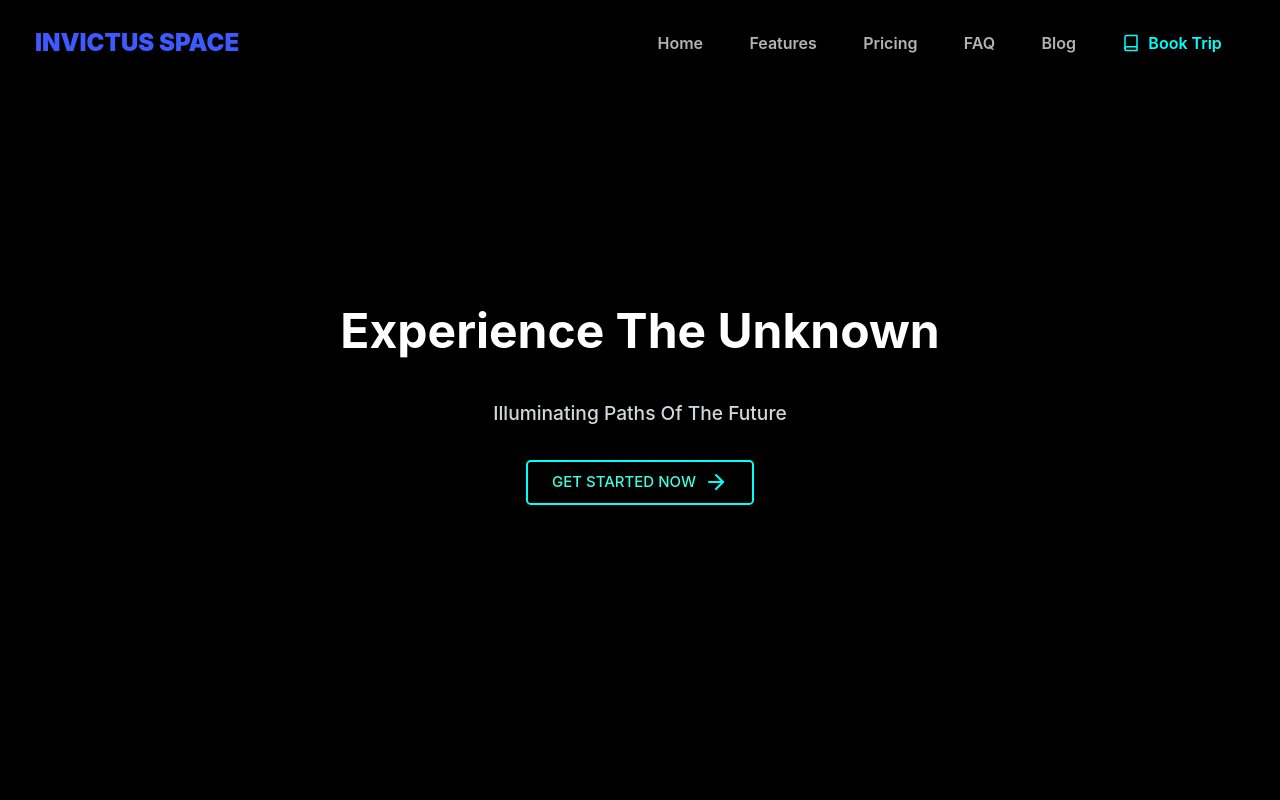
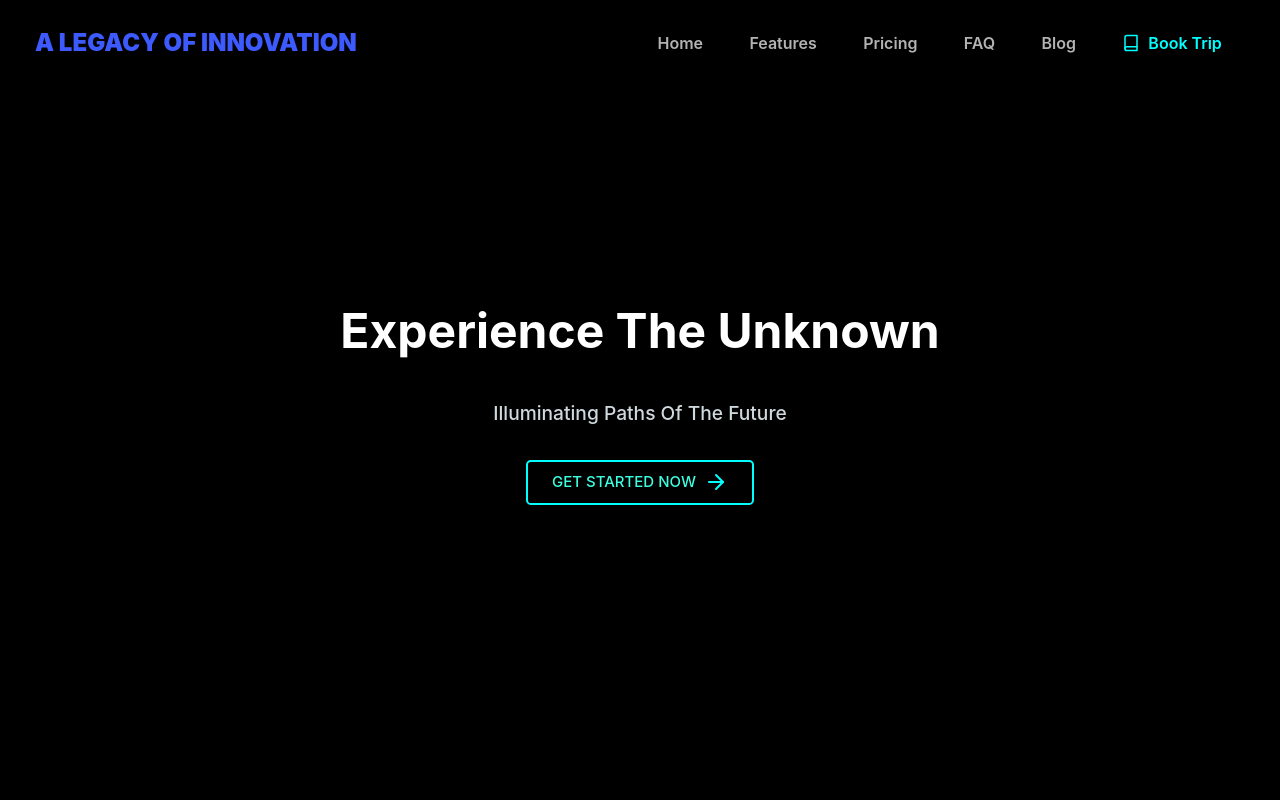
Before and after one commit to Invictus-Space/invictus, a plain HTML site: page index.html in a window 1280 px wide. Shown: the top 800 px of the page. Drawn offline with nearby package versions, Linux system fonts and the light colour scheme; a web font is replaced by a local one.

Commit message:
Update index.html

```diff
--- a/index.html
+++ b/index.html
@@ -16,7 +16,7 @@
     <div class="container-fluid">
         <nav class="navbar navbar-expand-md navbar-dark">
             <a class="navbar-brand heading-black" href="index.html">
-              Invictus Space
+              A Legacy Of Innovation
             </a>
             <button class="navbar-toggler navbar-toggler-right border-0" type="button" data-toggle="collapse"
                     data-target="#navbarCollapse" aria-controls="navbarCollapse" aria-expanded="false"
```
